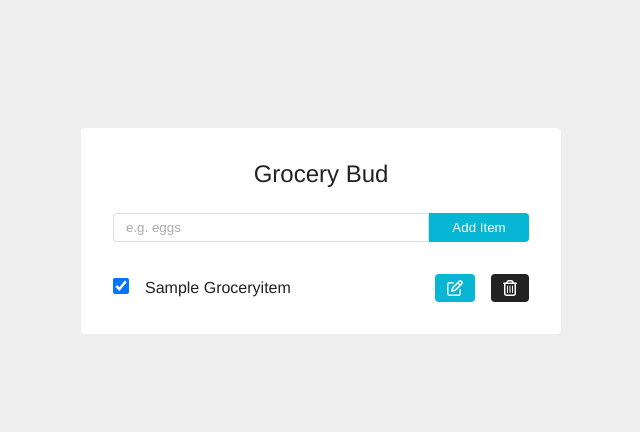
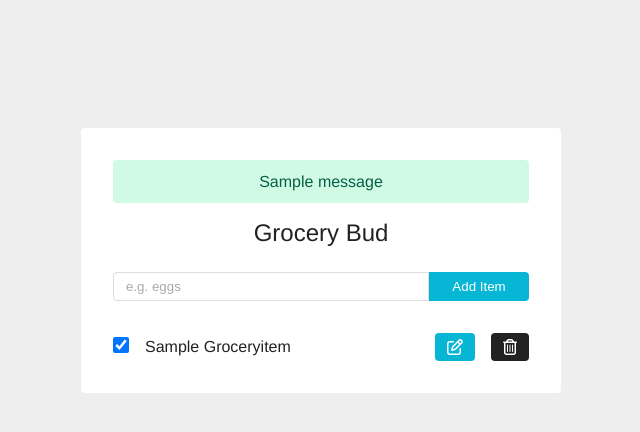
Before and after one commit to unnatisangraula122/grocery-bud-django, a Django app: page / in a window 1280 px wide. Shown: the top 432 px of the page, without its empty margins (319-959 px from the left). Run offline with Django 5.2, Linux system fonts and the light colour scheme; tables that the repository leaves empty hold one stand-in row (values such as "Sample post"); one stand-in notice (Sample message) is shown.

Commit message:
alert message

```diff
--- a/grocery/templates/grocery/index.html
+++ b/grocery/templates/grocery/index.html
@@ -15,24 +15,24 @@
 <body>
 <section class="section-center">
 
+    <!-- Messages -->
+    {% if messages %}
+        {% for message in messages %}
+            <div class="alert alert-{{ message.tags }}">
+                {{ message }}
+            </div>
+        {% endfor %}
+    {% endif %}
+
     <!-- Add / Edit Form -->
     <form method="POST"
           action="{% if edit_item %}{% url 'grocery:update' edit_item.id %}{% else %}{% url 'grocery:add' %}{% endif %}">
         {% csrf_token %}
         <h2>grocery bud</h2>
         <div class="form-control">
-            <input
-                type="text"
-                name="name"
-                class="form-input"
-                placeholder="e.g. eggs"
-                value="{{ edit_item.name|default:'' }}"
-                {% if edit_item %}autofocus{% endif %}
-                required
-            />
-            <button type="submit" class="btn">
-                {% if edit_item %}edit item{% else %}add item{% endif %}
-            </button>
+            <input type="text" name="name" class="form-input" placeholder="e.g. eggs"
+                   value="{{ edit_item.name|default:'' }}" {% if edit_item %}autofocus{% endif %} required />
+            <button type="submit" class="btn">{% if edit_item %}edit item{% else %}add item{% endif %}</button>
         </div>
     </form>
 
```
